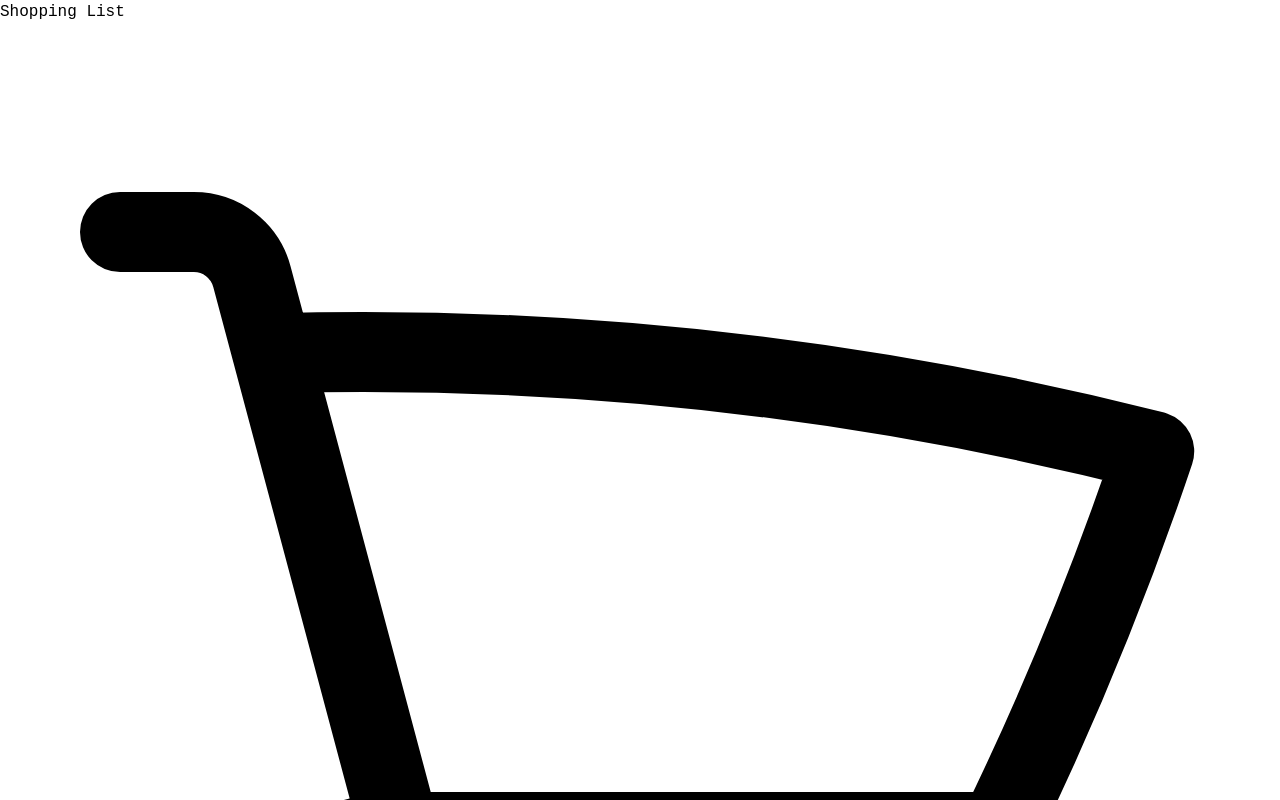
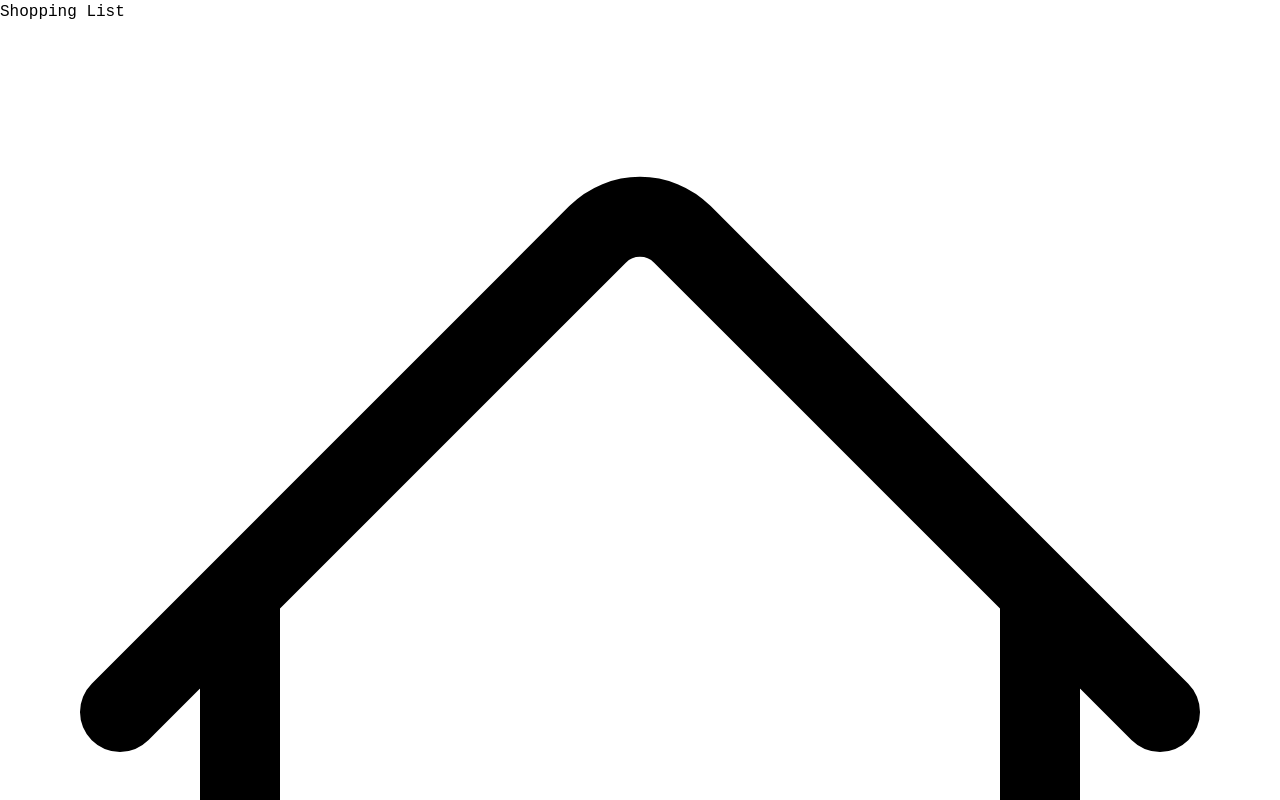
Before and after one commit to jashment/home-storage, a React (Vite) app: page /shopping in a window 1280 px wide. Shown: the top 800 px of the page. Built offline with nearby package versions, Linux system fonts and the light colour scheme.

Commit message:
Fix headers, conditionally render home

```diff
--- a/src/App.tsx
+++ b/src/App.tsx
@@ -51,6 +51,7 @@
 const TWHeader = tw.h1`
   mx-auto
   font-bold
+  my-5
 `
 
 const TWDrawerButton = tw.button`
--- a/src/components/Drawer/Drawer.tsx
+++ b/src/components/Drawer/Drawer.tsx
@@ -1,6 +1,6 @@
 import { Dispatch, SetStateAction } from "react"
 import tw from "tailwind-styled-components"
-import { Link } from 'react-router-dom'
+import { Link, useLocation } from 'react-router-dom'
 
 interface DrawerTypes {
     drawerIsOpen: boolean
@@ -34,6 +34,8 @@
         ${() => drawerIsOpen ? 'translate-x-0' : '-translate-x-full'}
     `
 
+    const location = useLocation();
+
     return (
         <TWDrawer>
             <TWCloseButton onClick={() => setDrawerIsOpen(!drawerIsOpen)}>
@@ -41,6 +43,12 @@
                     <path strokeLinecap="round" strokeLinejoin="round" d="M10.5 19.5 3 12m0 0 7.5-7.5M3 12h18" />
                 </svg>
             </TWCloseButton>
+            <Link to='/' className={`${location.pathname === '/' ? 'hidden' : 'block'}`}>
+                <svg xmlns="http://www.w3.org/2000/svg" fill="none" viewBox="0 0 24 24" strokeWidth={1.5} stroke="currentColor" className="w-6 h-6">
+                    <path strokeLinecap="round" strokeLinejoin="round" d="m2.25 12 8.954-8.955c.44-.439 1.152-.439 1.591 0L21.75 12M4.5 9.75v10.125c0 .621.504 1.125 1.125 1.125H9.75v-4.875c0-.621.504-1.125 1.125-1.125h2.25c.621 0 1.125.504 1.125 1.125V21h4.125c.621 0 1.125-.504 1.125-1.125V9.75M8.25 21h8.25" />
+                </svg>
+
+            </Link>
             <button>
                 <svg xmlns="http://www.w3.org/2000/svg" fill="none" viewBox="0 0 24 24" strokeWidth={1.5} stroke="currentColor" className="w-6 h-6">
                     <path strokeLinecap="round" strokeLinejoin="round" d="M6 6.878V6a2.25 2.25 0 0 1 2.25-2.25h7.5A2.25 2.25 0 0 1 18 6v.878m-12 0c.235-.083.487-.128.75-.128h10.5c.263 0 .515.045.75.128m-12 0A2.25 2.25 0 0 0 4.5 9v.878m13.5-3A2.25 2.25 0 0 1 19.5 9v.878m0 0a2.246 2.246 0 0 0-.75-.128H5.25c-.263 0-.515.045-.75.128m15 0A2.25 2.25 0 0 1 21 12v6a2.25 2.25 0 0 1-2.25 2.25H5.25A2.25 2.25 0 0 1 3 18v-6c0-.98.626-1.813 1.5-2.122" />
```
Lines whose indentation alone changed are shown as unchanged.
